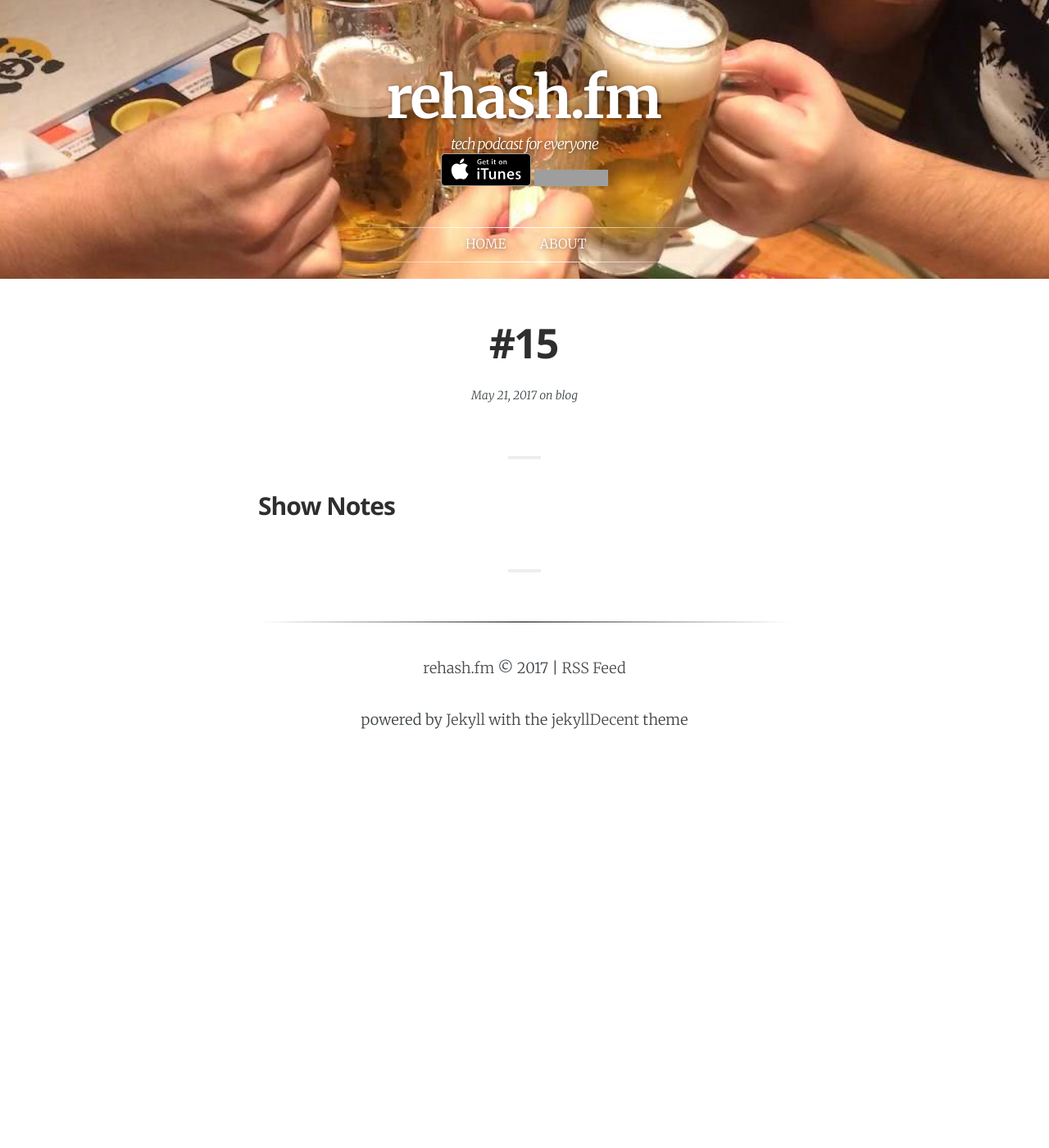
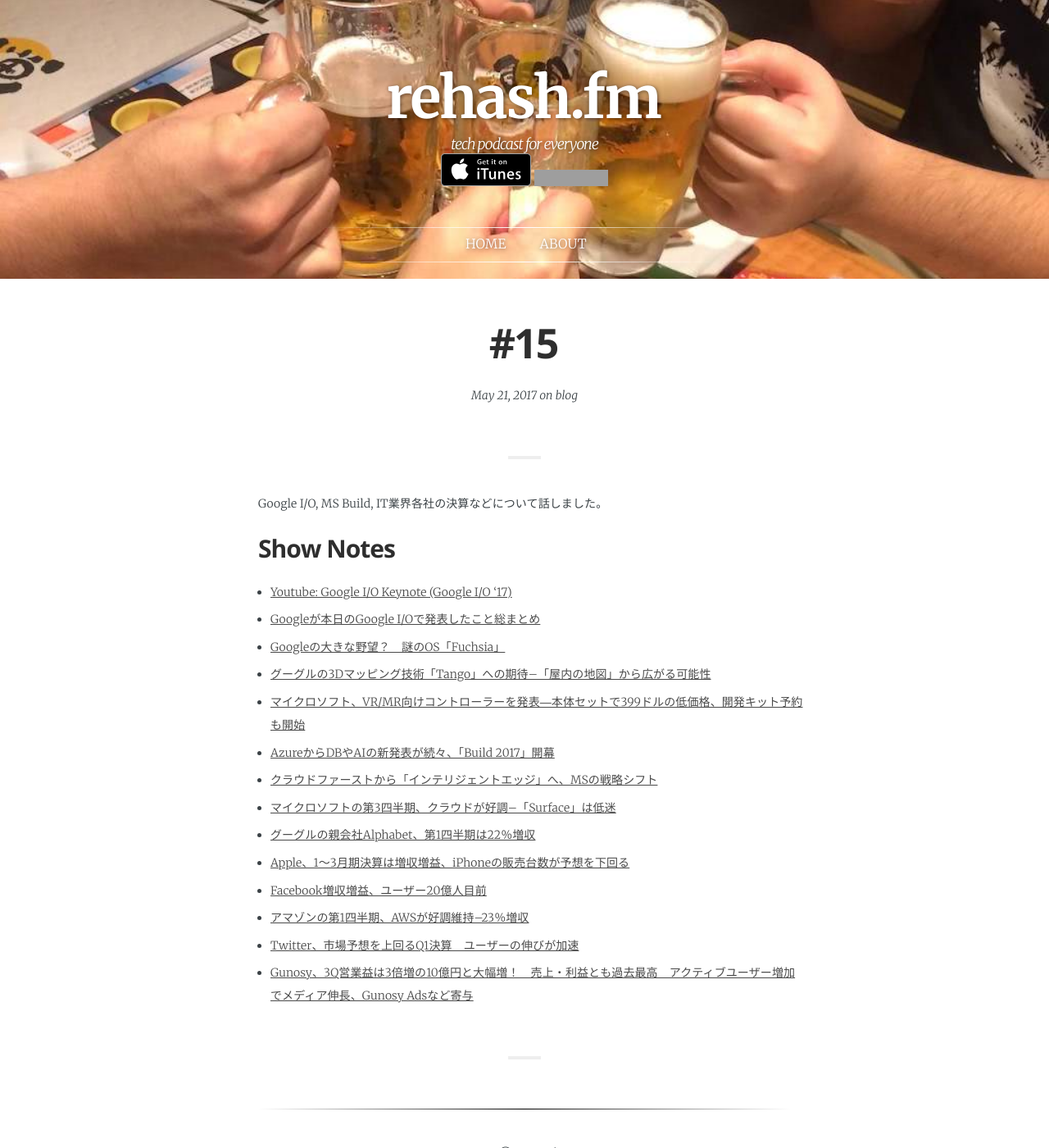
Before and after one commit to rehashfm/rehash.fm, a Jekyll site: the page built from _posts/2017-05-21-15.md, in a window 1280 px wide and 1400 px high. Shown: the whole window at 82% size. Built offline with Jekyll 4.4.1, drawn with Linux system fonts in a browser that asks for light colours; some web fonts are replaced; grey boxes are pictures that could not be loaded.

Commit message:
add show notes

```diff
--- a/_posts/2017-05-21-15.md
+++ b/_posts/2017-05-21-15.md
@@ -5,7 +5,22 @@
 tags:              blog
 category:          Blog
 author:            smile-0yen,azihsoyn
-excerpt:
+excerpt:           Google I/O, MS Build, IT業界各社の決算などについて話しました。
 ---
+Google I/O, MS Build, IT業界各社の決算などについて話しました。
 
 ## Show Notes
+- [Youtube: Google I/O Keynote (Google I/O '17)](https://www.youtube.com/watch?v=Y2VF8tmLFHw)
+- [Googleが本日のGoogle I/Oで発表したこと総まとめ](http://jp.techcrunch.com/2017/05/18/galleryeverything-google-announced-at-its-google-io-keynote/)
+- [Googleの大きな野望？　謎のOS「Fuchsia」](http://cloud.watch.impress.co.jp/docs/column/infostand/1059527-3.html)
+- [グーグルの3Dマッピング技術「Tango」への期待--「屋内の地図」から広がる可能性](https://japan.cnet.com/article/35084948/)
+- [マイクロソフト、VR/MR向けコントローラーを発表―本体セットで399ドルの低価格、開発キット予約も開始](https://cyclestyle.net/article/2017/05/12/48146.html)
+- [AzureからDBやAIの新発表が続々、「Build 2017」開幕](http://ascii.jp/elem/000/001/481/1481263/)
+- [クラウドファーストから「インテリジェントエッジ」へ、MSの戦略シフト](http://ascii.jp/elem/000/001/481/1481777/)
+- [マイクロソフトの第3四半期、クラウドが好調--「Surface」は低迷](https://japan.zdnet.com/article/35100505/)
+- [グーグルの親会社Alphabet、第1四半期は22％増収](https://japan.zdnet.com/article/35100485/)
+- [Apple、1～3月期決算は増収増益、iPhoneの販売台数が予想を下回る](http://news.mynavi.jp/news/2017/05/03/044/)
+- [Facebook増収増益、ユーザー20億人目前](http://www.itmedia.co.jp/news/articles/1705/04/news010.html)
+- [アマゾンの第1四半期、AWSが好調維持--23％増収](https://japan.zdnet.com/article/35100498/)
+- [Twitter、市場予想を上回るQ1決算　ユーザーの伸びが加速](http://itpro.nikkeibp.co.jp/atcl/news/17/042701297)
+- [Gunosy、3Q営業益は3倍増の10億円と大幅増！　売上・利益とも過去最高　アクティブユーザー増加でメディア伸長、Gunosy Adsなど寄与](http://gamebiz.jp/?p=182751)
```
